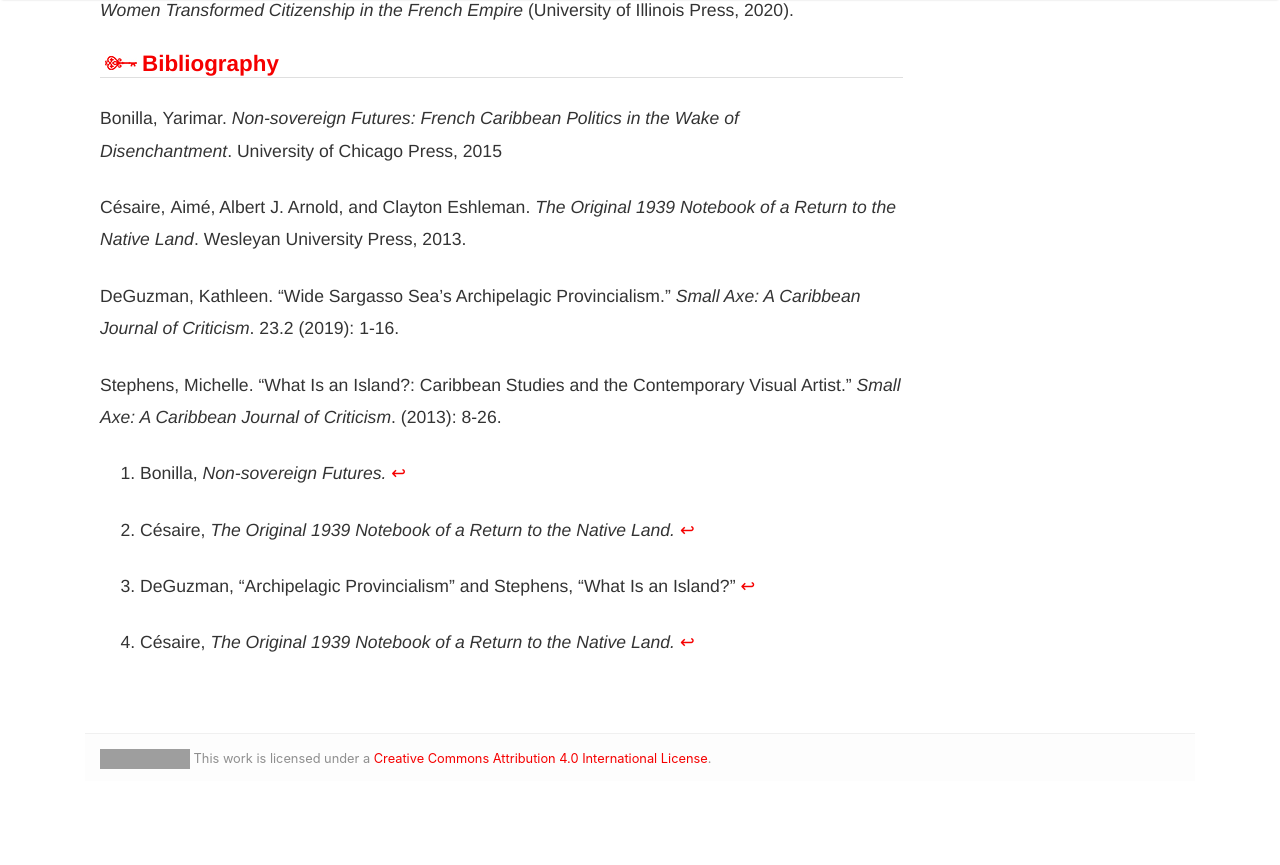
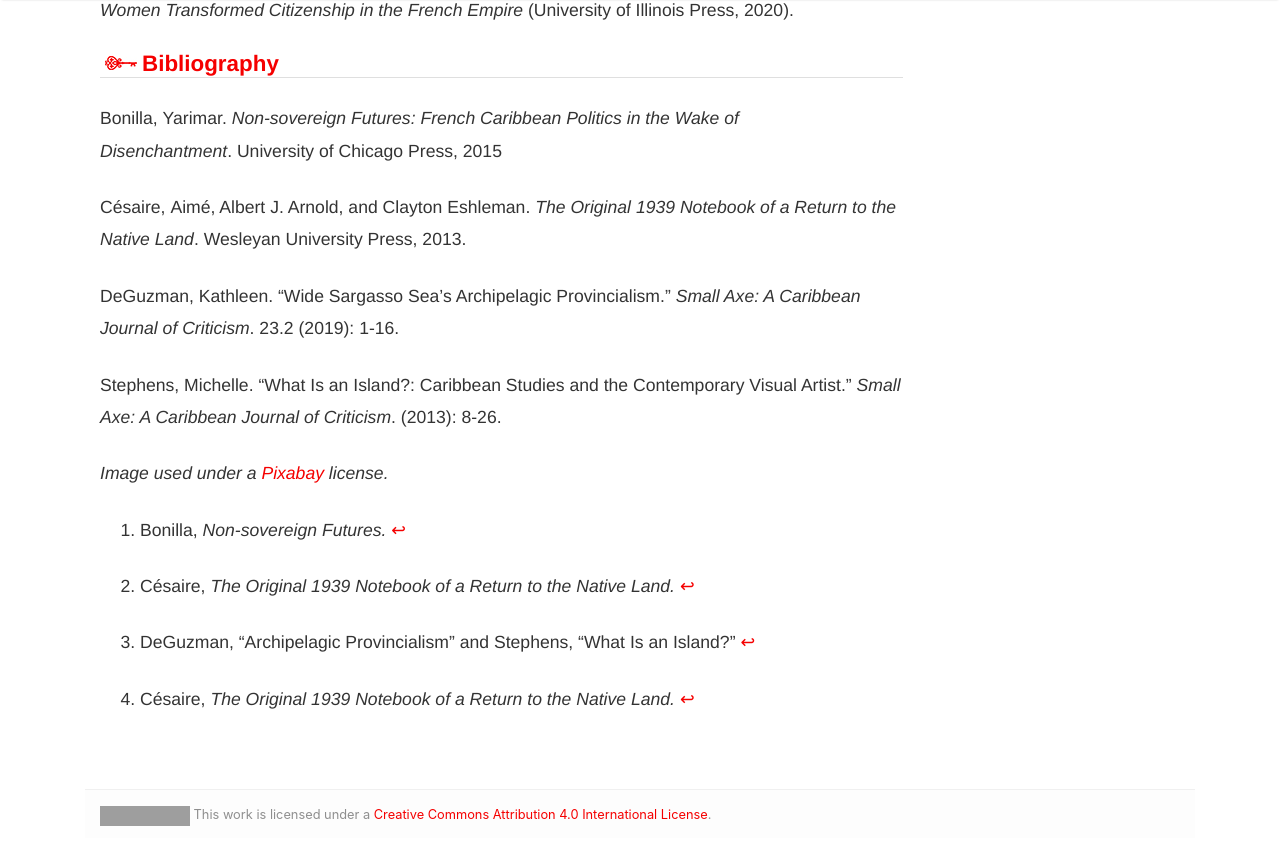
Before and after one commit to roopikarisam/keywords-caribbean-studies, a Jekyll site: the page built from _posts/2020-11-20-citizen.md, in a window 1280 px wide and 900 px high, scrolled down 5045 px. Shown: the top 865 px of the window. Built offline with Jekyll 4.4.1, drawn with Linux system fonts in a browser that asks for light colours; nearby versions of some CDN libraries; comment, search, counter and statistics services are not loaded; before the commit the page ends 5888 px from its top, so only the background shows below that; grey boxes are pictures that could not be loaded.

Commit message:
added image credits

```diff
--- a/_posts/2020-11-20-citizen.md
+++ b/_posts/2020-11-20-citizen.md
@@ -73,3 +73,5 @@ Césaire, Aimé, Albert J. Arnold, and Clayton Eshleman. *The Original 1939
 DeGuzman, Kathleen. "Wide Sargasso Sea’s Archipelagic Provincialism." *Small Axe: A Caribbean Journal of Criticism*. 23.2 (2019): 1-16.
 
 Stephens, Michelle. "What Is an Island?: Caribbean Studies and the Contemporary Visual Artist." *Small Axe: A Caribbean Journal of Criticism*. (2013): 8-26.
+
+_Image used under a [Pixabay](https://pixabay.com/service/license/) license._
```
Also changed, not shown: _posts/2020-11-21-carnival.md (+2 -0 lines).
